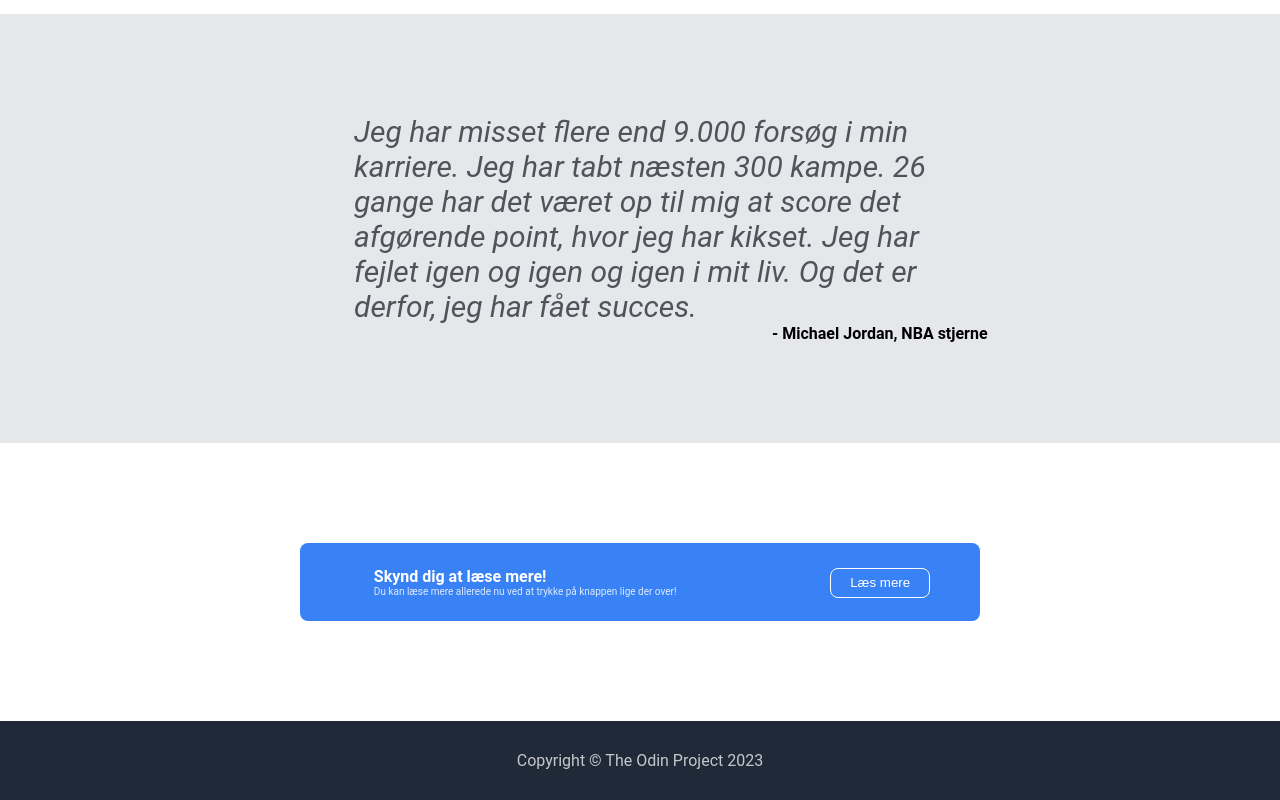
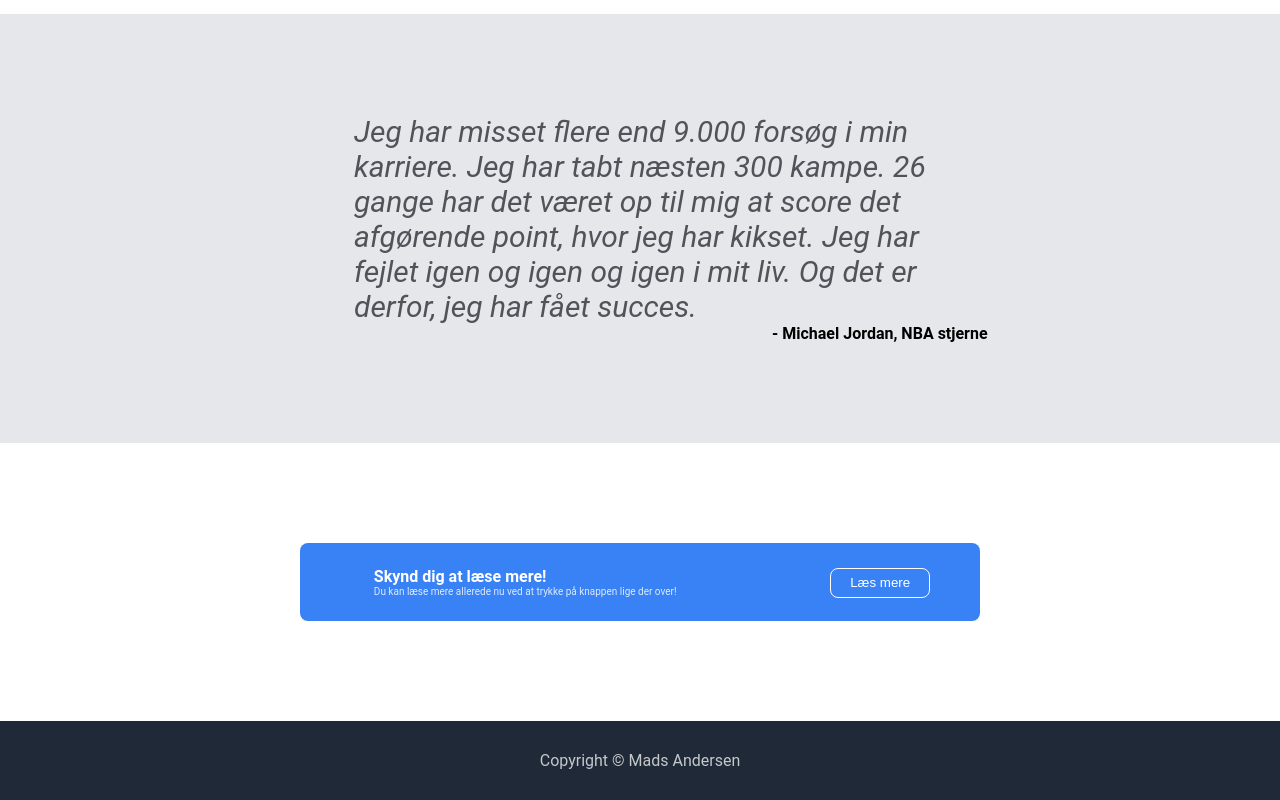
Before and after one commit to Neutral-dk/Project-Landing-Page, a plain HTML site: page index.html in a window 1280 px wide. Shown: the part 1146-1946 px from the top of the page. Drawn offline with Linux system fonts and the light colour scheme.

Commit message:
Change copyright to correct name

```diff
--- a/index.html
+++ b/index.html
@@ -71,7 +71,7 @@
       <button id="button">Læs mere</button>
     </div>
     <div class="footer">
-      <div class="footer-text">Copyright &copy The Odin Project 2023</div>
+      <div class="footer-text">Copyright &copy Mads Andersen</div>
     </div>
   </body>
 </html>
```
